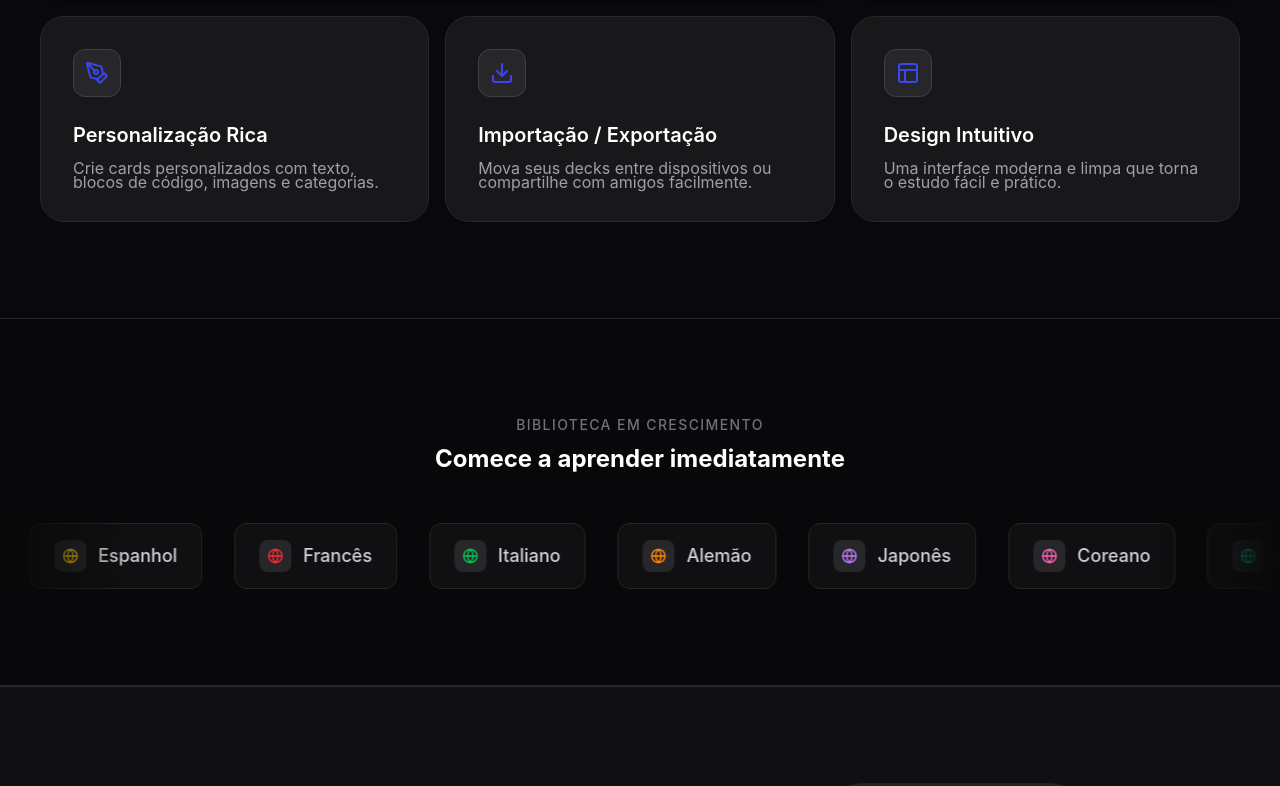
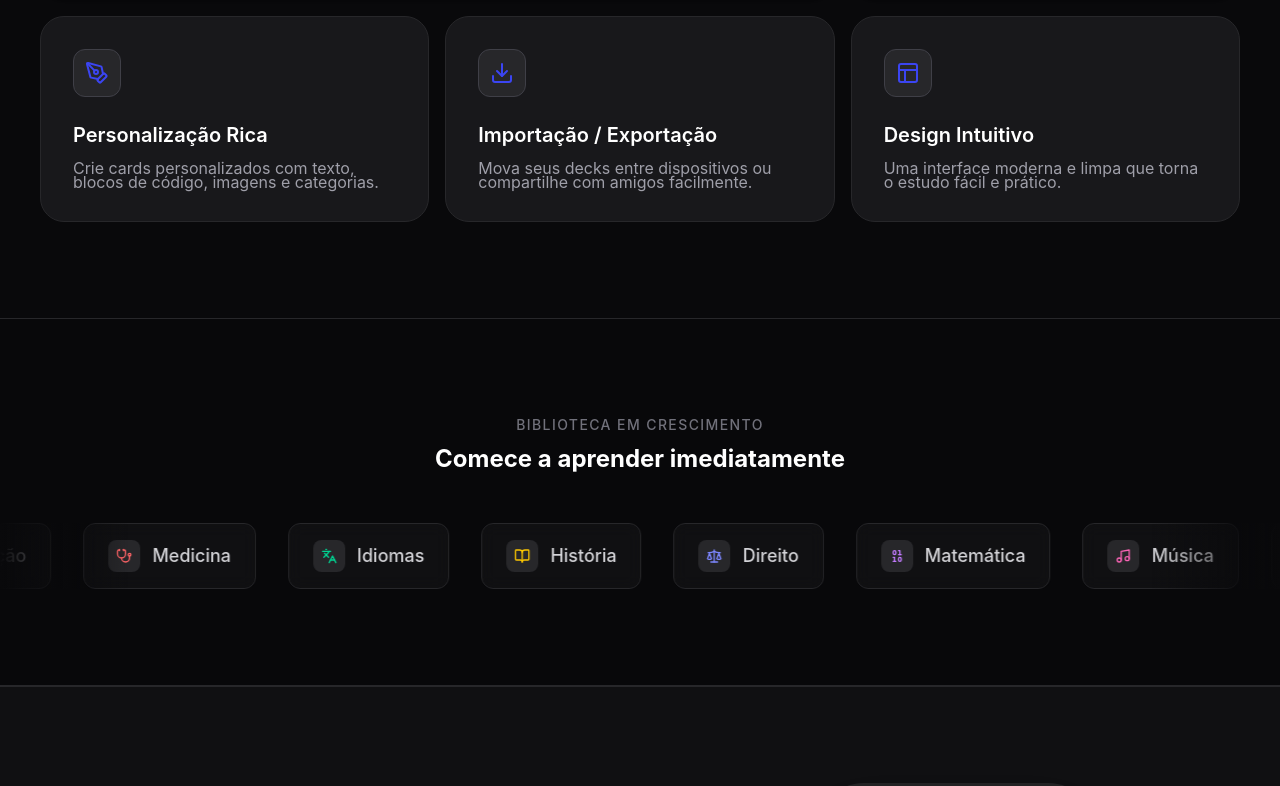
Before and after one commit to felipesoarws/starky, a React (Vite) app: page / in a window 1280 px wide. Shown: the part 2093-2879 px from the top of the page. Built offline with nearby package versions, Linux system fonts and the light colour scheme; no server answers; a web font is replaced by a local one.

Commit message:
fix: components visualization in homepage

```diff
--- a/src/components/Features.tsx
+++ b/src/components/Features.tsx
@@ -84,7 +84,7 @@ const Features = () => {
                   { label: "Fácil", bg: "bg-emerald-900/10", border: "border-emerald-900/50", text: "text-emerald-400", time: "em 4d" },
                   { label: "Bom", bg: "bg-blue-900/10", border: "border-blue-900/50", text: "text-blue-400", time: "em 2d" },
                   { label: "Médio", bg: "bg-yellow-900/10", border: "border-yellow-900/50", text: "text-yellow-400", time: "em 10m" },
-                  { label: "Difícil", bg: "bg-red-900/10", border: "border-red-900/50", text: "text-red-400", time: "em 1m" }
+                  { label: "Difícil", bg: "bg-red-900/10", border: "border-red-900/50", text: "text-red-400", time: "Agora" }
                 ].map((item, idx) => (
                   <motion.div
                     key={item.label}
--- a/src/components/Hero.tsx
+++ b/src/components/Hero.tsx
@@ -317,7 +317,7 @@ const Hero = () => {
                         Difícil
                       </span>
                       <span className="text-[10px] text-zinc-600 group-hover/btn:text-red-400/70 font-mono">
-                        1m
+                        Agora
                       </span>
                     </button>
                     <button
--- a/src/components/Integration.tsx
+++ b/src/components/Integration.tsx
@@ -1,15 +1,15 @@
-import { Globe } from "lucide-react";
+import { Code, Stethoscope, BookOpen, Scale, Binary, Music, Atom, Languages } from "lucide-react";
 import { motion } from "framer-motion";
 
 const subjects = [
-  { name: "Inglês", icon: <Globe className="w-4 h-4 text-blue-400" /> },
-  { name: "Espanhol", icon: <Globe className="w-4 h-4 text-yellow-400" /> },
-  { name: "Francês", icon: <Globe className="w-4 h-4 text-red-500" /> },
-  { name: "Italiano", icon: <Globe className="w-4 h-4 text-green-500" /> },
-  { name: "Alemão", icon: <Globe className="w-4 h-4 text-orange-400" /> },
-  { name: "Japonês", icon: <Globe className="w-4 h-4 text-purple-400" /> },
-  { name: "Coreano", icon: <Globe className="w-4 h-4 text-pink-400" /> },
-  { name: "Árabe", icon: <Globe className="w-4 h-4 text-emerald-400" /> },
+  { name: "Programação", icon: <Code className="w-4 h-4 text-blue-400" /> },
+  { name: "Medicina", icon: <Stethoscope className="w-4 h-4 text-red-400" /> },
+  { name: "Idiomas", icon: <Languages className="w-4 h-4 text-emerald-400" /> },
+  { name: "História", icon: <BookOpen className="w-4 h-4 text-yellow-400" /> },
+  { name: "Direito", icon: <Scale className="w-4 h-4 text-indigo-400" /> },
+  { name: "Matemática", icon: <Binary className="w-4 h-4 text-purple-400" /> },
+  { name: "Música", icon: <Music className="w-4 h-4 text-pink-400" /> },
+  { name: "Ciência", icon: <Atom className="w-4 h-4 text-cyan-400" /> },
 ];
 
 const marqueeItems = [...subjects, ...subjects];
--- a/src/components/overview/StudySession.tsx
+++ b/src/components/overview/StudySession.tsx
@@ -125,7 +125,7 @@ export default function StudySession({ deck, onUpdateCard, onFinish, onCancel }:
 
     switch (difficulty) {
       case "hard":
-        factor = 1;
+        factor = 0;
         break;
       case "medium":
         factor = 10;
@@ -165,9 +165,10 @@ export default function StudySession({ deck, onUpdateCard, onFinish, onCancel }:
 
       if (e.code === "Space") {
         e.preventDefault();
-        if (!isFlipped) {
-          setIsFlipped(true);
-        }
+        setIsFlipped(!isFlipped);
+      } else if (e.code === "Escape") {
+        e.preventDefault();
+        setIsFlipped(false);
       } else if (isFlipped) {
         switch (e.key) {
           case "1":
@@ -312,7 +313,7 @@ export default function StudySession({ deck, onUpdateCard, onFinish, onCancel }:
 
       <main className="flex-1 flex items-center justify-center p-4 md:p-6 relative w-full overflow-y-auto">
         <div
-          onClick={() => !isFlipped && setIsFlipped(true)}
+          onClick={() => setIsFlipped(!isFlipped)}
           className="relative w-full max-w-4xl min-h-[50vh] md:min-h-0 md:aspect-video bg-[#121214] md:max-h-[65vh] border border-white/5 rounded-3xl flex flex-col items-center justify-center p-6 md:p-10 cursor-pointer hover:border-white/10 transition-colors shadow-2xl relative group mx-auto my-auto"
         >
           <div className="text-center max-w-2xl w-full">
@@ -379,10 +380,19 @@ export default function StudySession({ deck, onUpdateCard, onFinish, onCancel }:
             Mostrar Resposta
           </Button>
         ) : (
-          <div className="grid grid-cols-2 md:grid-cols-4 gap-3 md:gap-4 w-full max-w-3xl">
+          <div className="flex flex-col md:flex-row gap-3 md:gap-4 w-full max-w-4xl">
+            <button
+              onClick={() => setIsFlipped(false)}
+              className="hidden md:flex h-15 px-6 rounded-xl border border-zinc-800 bg-zinc-900 text-zinc-400 hover:text-white hover:bg-zinc-800 transition-all items-center justify-center gap-2 group active:scale-95"
+            >
+              <ArrowLeft className="w-4 h-4" />
+              <span className="text-sm font-bold">Voltar</span>
+            </button>
+
+            <div className="grid grid-cols-2 md:grid-cols-4 gap-3 md:gap-4 flex-1">
               <DifficultyButton
                 label="Difícil"
-              time="1m"
+                time="Agora"
                 textColor="red"
                 color="bg-zinc-900 border-zinc-800 hover:border-red-700 hover:bg-red-800/20"
                 onClick={() => handleDifficulty('hard')}
@@ -413,6 +423,7 @@ export default function StudySession({ deck, onUpdateCard, onFinish, onCancel }:
                 shortcut="4"
               />
             </div>
+          </div>
         )}
       </footer>
     </div>
```
Also changed, not shown: 1 other file (tests, documents, lock files or other folders). Lines whose indentation alone changed are shown as unchanged.
